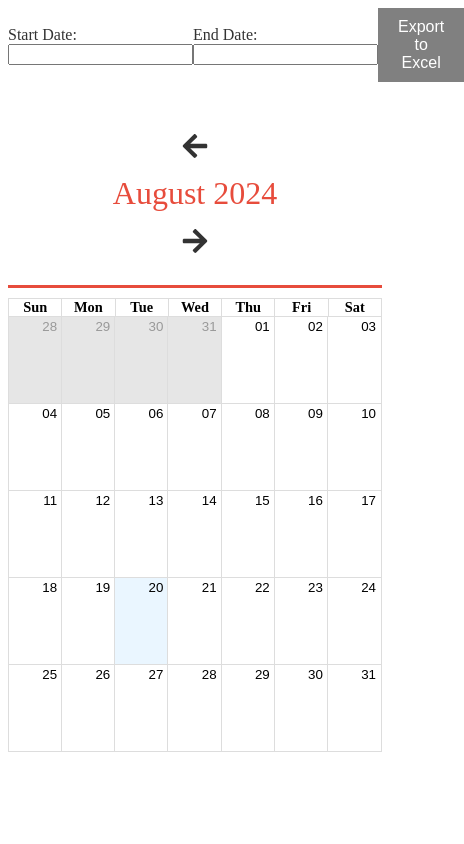
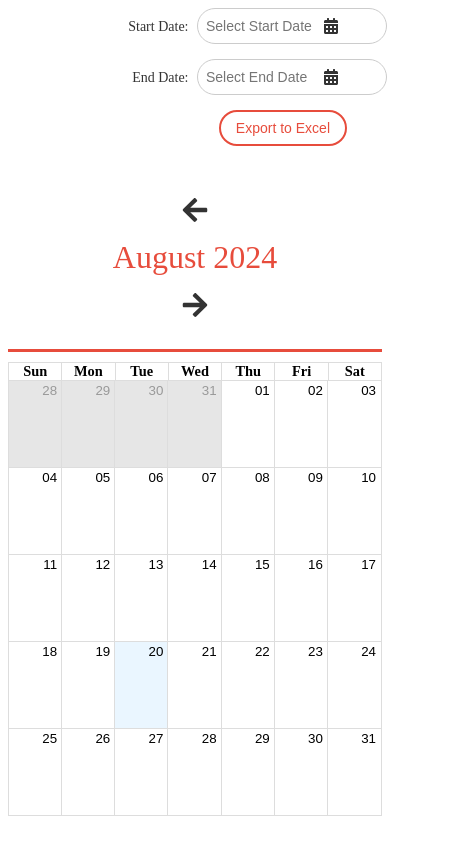
Before and after one commit to ZahraZellazi/Karriery-Timesheet, a React (Vite) app in the folder frontend/: page /calendar in a window 390 px wide. Shown: the whole page, 464 px wide, since content can reach past the window. Built offline with nearby package versions, Linux system fonts and the light colour scheme.

Commit message:
responsive/ date picker

```diff
--- a/frontend/package.json
+++ b/frontend/package.json
@@ -13,6 +13,7 @@
     "@fullcalendar/core": "^6.1.15",
     "@fullcalendar/daygrid": "^6.1.15",
     "@fullcalendar/react": "^6.1.15",
+    "moment": "^2.30.1",
     "react": "^18.3.1",
     "react-big-calendar": "^1.13.3",
     "react-calendar": "^5.0.0",
--- a/frontend/src/components/Calendar.scss
+++ b/frontend/src/components/Calendar.scss
@@ -1,37 +1,73 @@
 .calendar-container {
   .date-picker-container {
     display: flex;
-    justify-content: space-around;
+    justify-content: flex-end; /* Align to the right */
     align-items: center;
     margin-bottom: 20px;
+    gap: 50px;
 
     label {
-      font-size: 16px;
-      margin-right: 10px;
+      font-size: 14px;
+      margin-right: 5px;
       color: #333;
     }
 
     .react-datepicker-wrapper {
-      width: auto;
+      position: relative;
+      width: 150px;
+
+      input {
+        width: 100%;
+        padding-right: 30px;
+        padding-left: 8px;
+        height: 32px;
+        border: 1px solid #ccc;
+        border-radius: 20px;
+        font-size: 14px;
+        color: #333;
+      }
+
+      .calendar-icon {
+        position: absolute;
+        right: 8px;
+        top: 50%;
+        transform: translateY(-50%);
+        cursor: pointer;
+        color: #333;
+      }
     }
 
     .export-btn {
       background-color: #e74c3c;
       color: white;
       border: none;
-      padding: 10px 20px;
-      font-size: 16px;
+      border-radius: 20px;
+      padding: 8px 15px;
+      font-size: 14px;
       cursor: pointer;
       transition: background-color 0.3s ease;
 
       &:disabled {
-        background-color: grey;
+        background-color: white;
+        color: #e74c3c;
+        border: 2px solid #e74c3c;
+        border-radius: 20px;
         cursor: not-allowed;
       }
 
       &:hover:not(:disabled) {
         background-color: #c0392b;
       }
+    }
+  }
+
+  /* Responsive Design */
+  @media (max-width: 768px) {
+    .date-picker-container {
+      flex-direction: column; /* Stack vertically */
+      align-items: flex-end; /* Align items to the left */
+      gap: 15px;
+      margin-right: 35px;
     }
   }
 
--- a/frontend/src/components/MyCalendar.jsx
+++ b/frontend/src/components/MyCalendar.jsx
@@ -3,7 +3,7 @@ import { Calendar, momentLocalizer } from 'react-big-calendar';
 import moment from 'moment';
 import DatePicker from 'react-datepicker';
 import 'react-datepicker/dist/react-datepicker.css';
-import { FaArrowLeft, FaArrowRight } from 'react-icons/fa';
+import { FaArrowLeft, FaArrowRight, FaCalendarAlt } from 'react-icons/fa';
 import * as XLSX from 'xlsx';
 import 'react-big-calendar/lib/css/react-big-calendar.css';
 import './Calendar.scss';
@@ -43,25 +43,21 @@ const MyCalendar = () => {
   const [endDate, setEndDate] = useState(null);
   const [exportEnabled, setExportEnabled] = useState(false);
 
-
-  const handleSelect = ({ start }) => {
-    if (!startDate) {
-      setStartDate(start);
-    } else if (!endDate) {
-      if (start >= startDate) {
-        setEndDate(start);
-        setExportEnabled(true);
-      } else {
-        setStartDate(start);
-      }
-    } else {
-      setStartDate(start);
+  const handleStartDateChange = (date) => {
+    setStartDate(date);
+    if (endDate && date > endDate) {
       setEndDate(null);
       setExportEnabled(false);
     }
   };
 
-  // Excel
+  const handleEndDateChange = (date) => {
+    setEndDate(date);
+    if (startDate && date >= startDate) {
+      setExportEnabled(true);
+    }
+  };
+
   const exportToExcel = () => {
     const data = [
       ['Start Date', startDate?.toLocaleDateString()],
@@ -79,21 +75,32 @@ const MyCalendar = () => {
       <div className="date-picker-container">
         <div>
           <label>Start Date: </label>
+          <div className="react-datepicker-wrapper">
             <DatePicker
               selected={startDate}
-            onChange={() => {}}
-            dateFormat="MM/dd/yyyy"
-            readOnly
+              onChange={handleStartDateChange}
+              dateFormat="dd/MM/yyyy"
+              placeholderText="Select Start Date"
+              minDate={null}
+              maxDate={endDate}
+              showPopperArrow={false}
             />
+            <FaCalendarAlt className="calendar-icon" />
+          </div>
         </div>
         <div>
           <label>End Date: </label>
+          <div className="react-datepicker-wrapper">
             <DatePicker
               selected={endDate}
-            onChange={() => {}}
-            dateFormat="MM/dd/yyyy"
-            readOnly
+              onChange={handleEndDateChange}
+              dateFormat="dd/MM/yyyy"
+              placeholderText="Select End Date"
+              minDate={startDate}
+              showPopperArrow={false}
             />
+            <FaCalendarAlt className="calendar-icon" />
+          </div>
         </div>
         <button
           className="export-btn"
@@ -109,14 +116,17 @@ const MyCalendar = () => {
         startAccessor="start"
         endAccessor="end"
         selectable
-        onSelectSlot={handleSelect}
+        onSelectSlot={({ start }) => {
+          if (!startDate) {
+            handleStartDateChange(start);
+          } else {
+            handleEndDateChange(start);
+          }
+        }}
         style={{ height: 650, width: '100%' }}
-        components={{
-          toolbar: CustomToolbar,
-        }}
+        components={{ toolbar: CustomToolbar }}
         views={['month']}
         defaultView="month"
-        selectRange={false}
       />
     </div>
   );
```
Also changed, not shown: 1 other file (tests, documents, lock files or other folders). Lines whose indentation alone changed are shown as unchanged.
